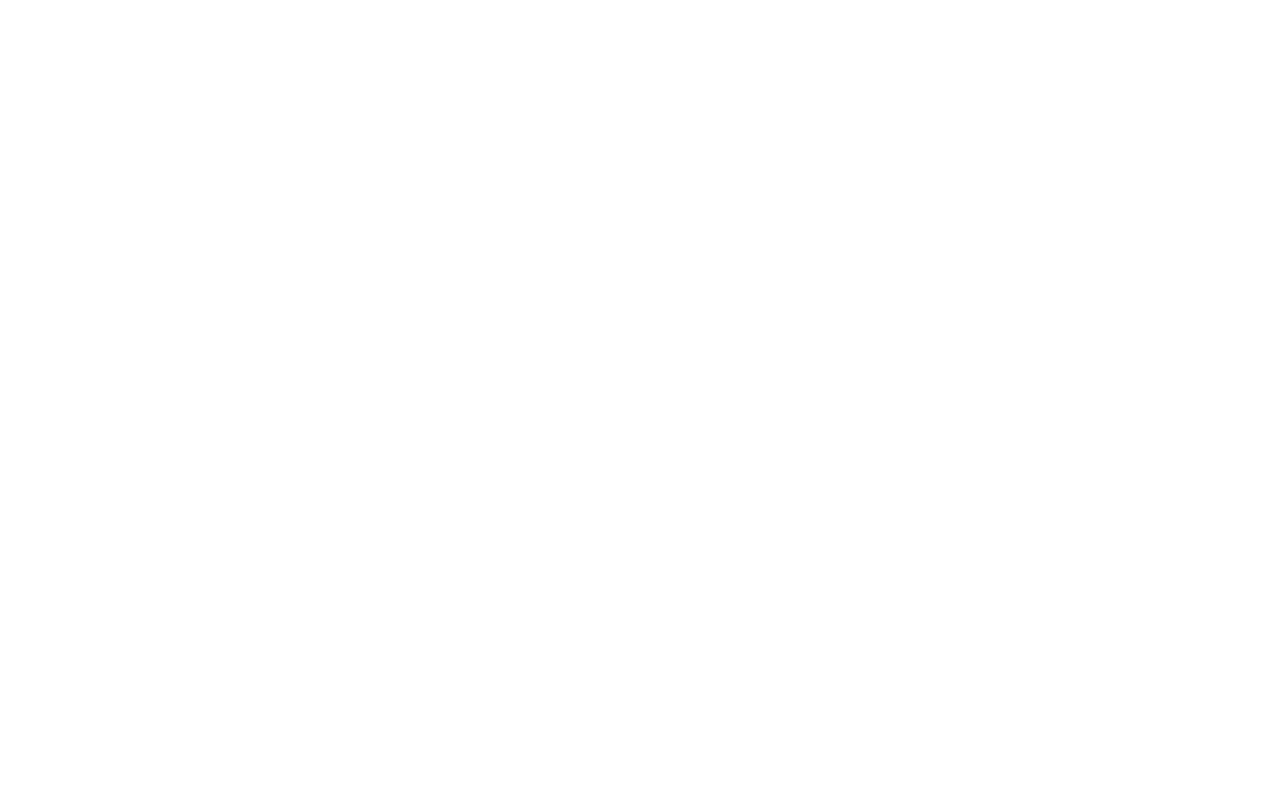
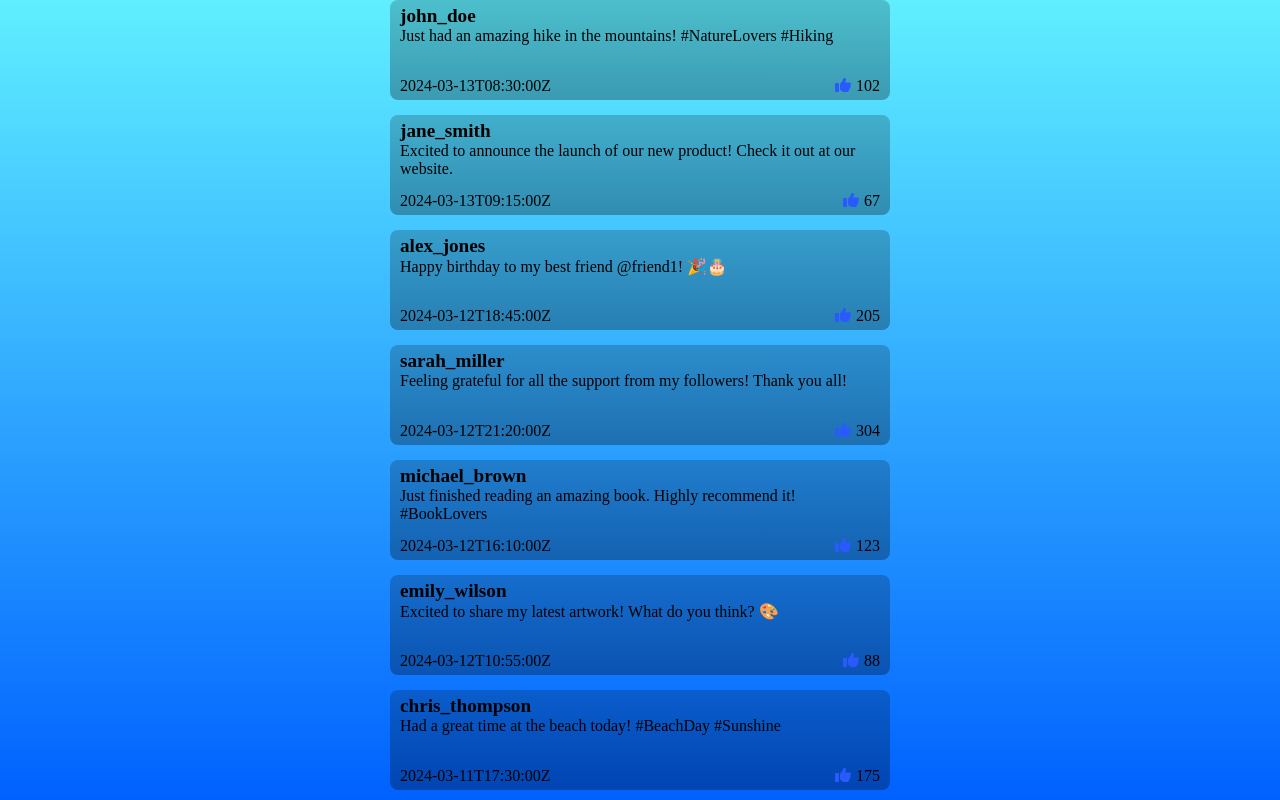
Before and after one commit to bendik-kodehode/React---Social-Media-Feed, a React (Vite) app: page / in a window 1280 px wide. Shown: the top 800 px of the page. Built offline with nearby package versions, Linux system fonts and the light colour scheme.

Commit message:
Initial commit

```diff
--- a/index.html
+++ b/index.html
@@ -2,9 +2,8 @@
 <html lang="en">
   <head>
     <meta charset="UTF-8" />
-    <link rel="icon" type="image/svg+xml" href="/vite.svg" />
     <meta name="viewport" content="width=device-width, initial-scale=1.0" />
-    <title>Social Media Feed Example</title>
+    <title>Social Media Feed</title>
   </head>
   <body>
     <div id="root"></div>
--- a/package.json
+++ b/package.json
@@ -10,6 +10,11 @@
     "preview": "vite preview"
   },
   "dependencies": {
+    "@fortawesome/fontawesome-svg-core": "^6.5.1",
+    "@fortawesome/free-brands-svg-icons": "^6.5.1",
+    "@fortawesome/free-regular-svg-icons": "^6.5.1",
+    "@fortawesome/free-solid-svg-icons": "^6.5.1",
+    "@fortawesome/react-fontawesome": "^0.2.0",
     "react": "^18.2.0",
     "react-dom": "^18.2.0"
   },
--- a/src/App.jsx
+++ b/src/App.jsx
@@ -1,3 +1,8 @@
-function App() {}
+import Feed from "./Feed/Feed";
+
+function App() {
+    return <Feed/>
+}
+
 
 export default App;
--- /dev/null
+++ b/src/Feed/Feed.jsx
@@ -0,0 +1,14 @@
+import posts from "../assets/posts";
+import Post from "../Post/Post";
+import style from "./Feed.module.css"
+
+function Feed() {
+    return (
+        <ul className={style.list}>
+            {posts.map((post, index) => <Post post={post} key={index}/>
+            )}
+        </ul>
+        )
+}
+
+export default Feed;
--- /dev/null
+++ b/src/Feed/Feed.module.css
@@ -0,0 +1,6 @@
+.list {
+    display: flex;
+    flex-direction: column;
+    gap: 15px;
+    list-style-type: none;
+}
--- /dev/null
+++ b/src/Post/Post.jsx
@@ -0,0 +1,24 @@
+import style from "./Post.module.css";
+import { FontAwesomeIcon } from '@fortawesome/react-fontawesome'
+import { faThumbsUp } from '@fortawesome/free-solid-svg-icons'
+
+function Post({post, index}) {
+    const {username, content, likes, timestamp} = post;
+    return (
+        <li className={style.card} key={index}>
+            <div className={style.contentContainer}>
+                <h2 className={style.title}>{username}</h2>
+                <p className={style.paragraph}>{content}</p>
+            </div>
+            <div className={style.infoContainer}>
+                <div className={style.likeContainer}>
+                    <FontAwesomeIcon icon={faThumbsUp} className={style.faThumbsUp}/>
+                    <p className={style.likes}>{likes}</p>
+                </div>
+                <p className={style.timestamp}>{timestamp}</p>
+            </div>
+        </li>
+    );
+}
+
+export default Post;
--- /dev/null
+++ b/src/Post/Post.module.css
@@ -0,0 +1,39 @@
+.card {
+    background: linear-gradient(to top, rgba(0, 0, 0, 0.3), rgba(0, 0, 0, 0.2));
+    max-width: 500px;
+    min-height: 100px;
+    padding: 5px 10px;
+    border-radius: 8px;
+    display: flex;
+    flex-direction: column;
+}
+
+.title {
+    font-size: 1.2rem;
+}
+
+.paragraph {
+}
+
+.likeContainer {
+    display: flex;
+    gap: 5px;
+}
+
+.infoContainer {
+    display: flex;
+    flex-direction: row-reverse;
+    flex-grow: 1;
+    justify-content: space-between;
+    align-items: flex-end;
+    gap: 10px;
+}
+
+.icon {
+    max-height: 20px;
+}
+
+.faThumbsUp {
+    font-size: 16px;
+    color: rgb(40, 90, 255);
+}
--- a/src/index.css
+++ b/src/index.css
@@ -0,0 +1,12 @@
+* {
+    margin: 0;
+    padding: 0;
+    box-sizing: border-box;
+}
+
+body {
+    height: 100vh;
+    background: linear-gradient(to top, #0061ff, #60efff);
+    display: flex;
+    justify-content: center;
+}
```
Also changed, not shown: 1 other file (tests, documents, lock files or other folders).
